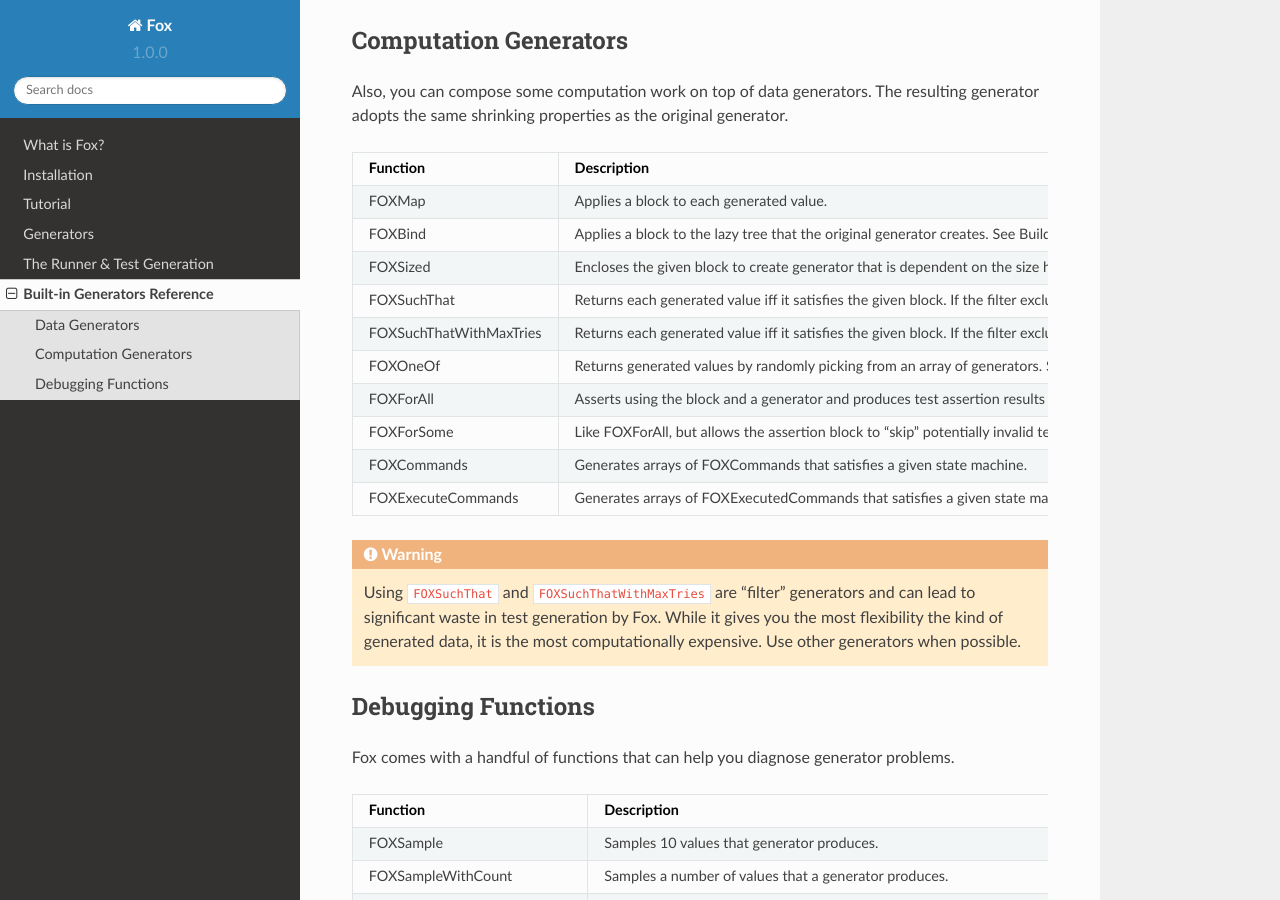
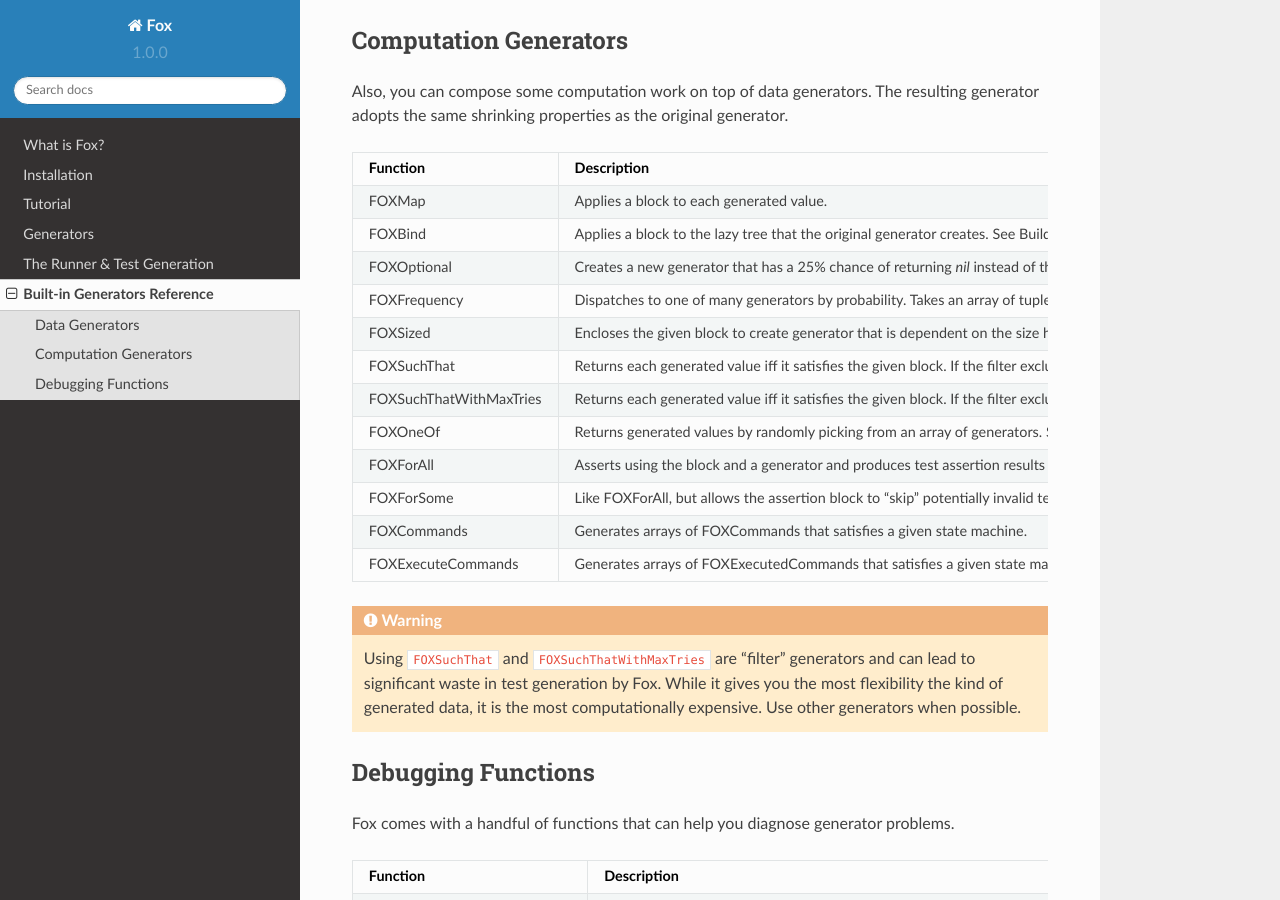
Before and after one commit to jeffh/Fox, a Sphinx documentation site: the page built from docs/source/generators_reference.rst, in a window 1280 px wide and 900 px high, scrolled down 1687 px. Built offline with Sphinx 7.4.7 and the Read the Docs theme 2.0.0, drawn with Linux system fonts in a browser that asks for light colours.

Commit message:
Added FOXFrequency and FOXOptional generators.
FOXFrequency allows picking of generators based on a probablistic
distribution.

FOXOptional has a 25% chance of generating nil instead of the provided
value.

```diff
--- a/docs/source/generators_reference.rst
+++ b/docs/source/generators_reference.rst
@@ -72,6 +72,8 @@ Function                    Description
 =========================   ============
 FOXMap                      Applies a block to each generated value.
 FOXBind                     Applies a block to the lazy tree that the original generator creates. See Building Generators section for more information.
+FOXOptional                 Creates a new generator that has a 25% chance of returning `nil` instead of the provided generated value.
+FOXFrequency                Dispatches to one of many generators by probability. Takes an array of tuples (2-sized array) - `@[@[@probability_uint, generator]]`. Shrinking follows whatever generator is returned.
 FOXSized                    Encloses the given block to create generator that is dependent on the size hint generators receive when generating values.
 FOXSuchThat                 Returns each generated value iff it satisfies the given block. If the filter excludes more than 10 values in a row, the resulting generator assumes it has reached maximum shrinking.
 FOXSuchThatWithMaxTries     Returns each generated value iff it satisfies the given block. If the filter excludes more than the given max tries in a row, the resulting generator assumes it has reached maximum shrinking.
```
Also changed, not shown: README.md (+2 -0 lines), 7 other files.
